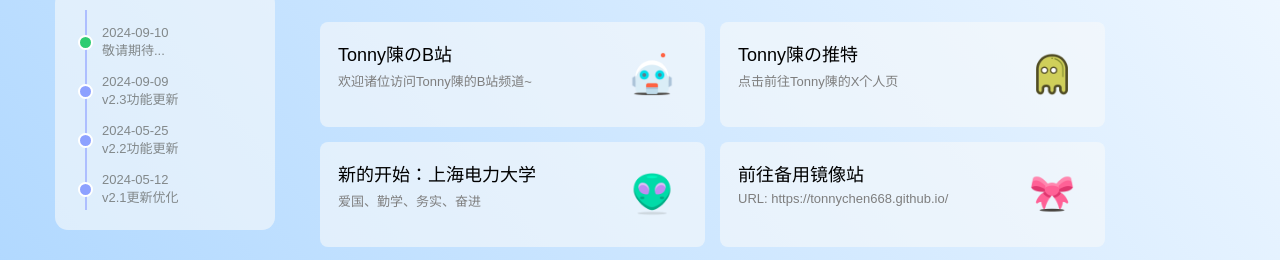
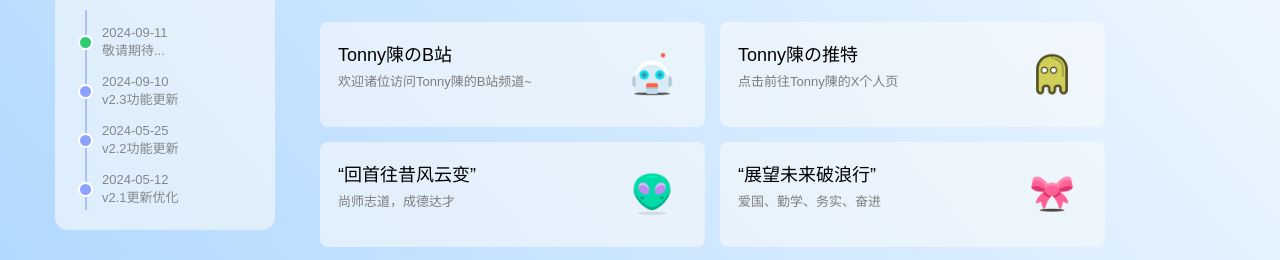
Before and after one commit to Tonny051111/Tonny051111.github.io, a plain HTML site: page index.html in a window 1280 px wide. Shown: the part 525-785 px from the top of the page. Drawn offline with Linux system fonts and the light colour scheme; a script that the page names is missing; a web font is replaced by a local one.

Commit message:
Update index.html

```diff
--- a/index.html
+++ b/index.html
@@ -87,12 +87,12 @@
                 <ul id="line">
                     <li>
                         <div class="focus"></div>
-                        <div>2024-09-10</div>
+                        <div>2024-09-11</div>
                         <div>敬请期待...</div>
                     </li>
                     <li>
                         <div class="focus"></div>
-                        <div>2024-09-09</div>
+                        <div>2024-09-10</div>
                         <div>v2.3功能更新</div>
                     </li>
                     <li>
@@ -274,11 +274,11 @@
                     <!-- 项目项结束 -->
                 </a>
                 <!---->
-                <a class="projectItem" target="_blank" href="https://www.shiep.edu.cn/">
+                <a class="projectItem" target="_blank" href="https://ssjg.jdjy.sh.cn/">
                     <!-- 项目项开始 -->
                     <div class="projectItemLeft">
-                        <h1>新的开始：上海电力大学</h1>
-                        <p>爱国、勤学、务实、奋进</p>
+                        <h1>“回首往昔风云变”</h1>
+                        <p>尚师志道，成德达才</p>
                     </div>
                     <div class="projectItemRight">
                         <img src="/static/img/i3.png" alt="">
@@ -286,11 +286,11 @@
                     <!-- 项目项结束 -->
                 </a>
                 <!---->
-   <a class="projectItem" target="_blank" href="https://tonnychen668.github.io/">
+   <a class="projectItem" target="_blank" href="https://www.shiep.edu.cn/">
                     <!-- 项目项开始 -->
                     <div class="projectItemLeft">
-                        <h1>前往备用镜像站</h1>
-                        <p>URL: https://tonnychen668.github.io/</p>
+                        <h1>“展望未来破浪行”</h1>
+                        <p>爱国、勤学、务实、奋进</p>
                     </div>
                     <div class="projectItemRight">
                         <img src="/static/img/i4.png" alt="">
```
